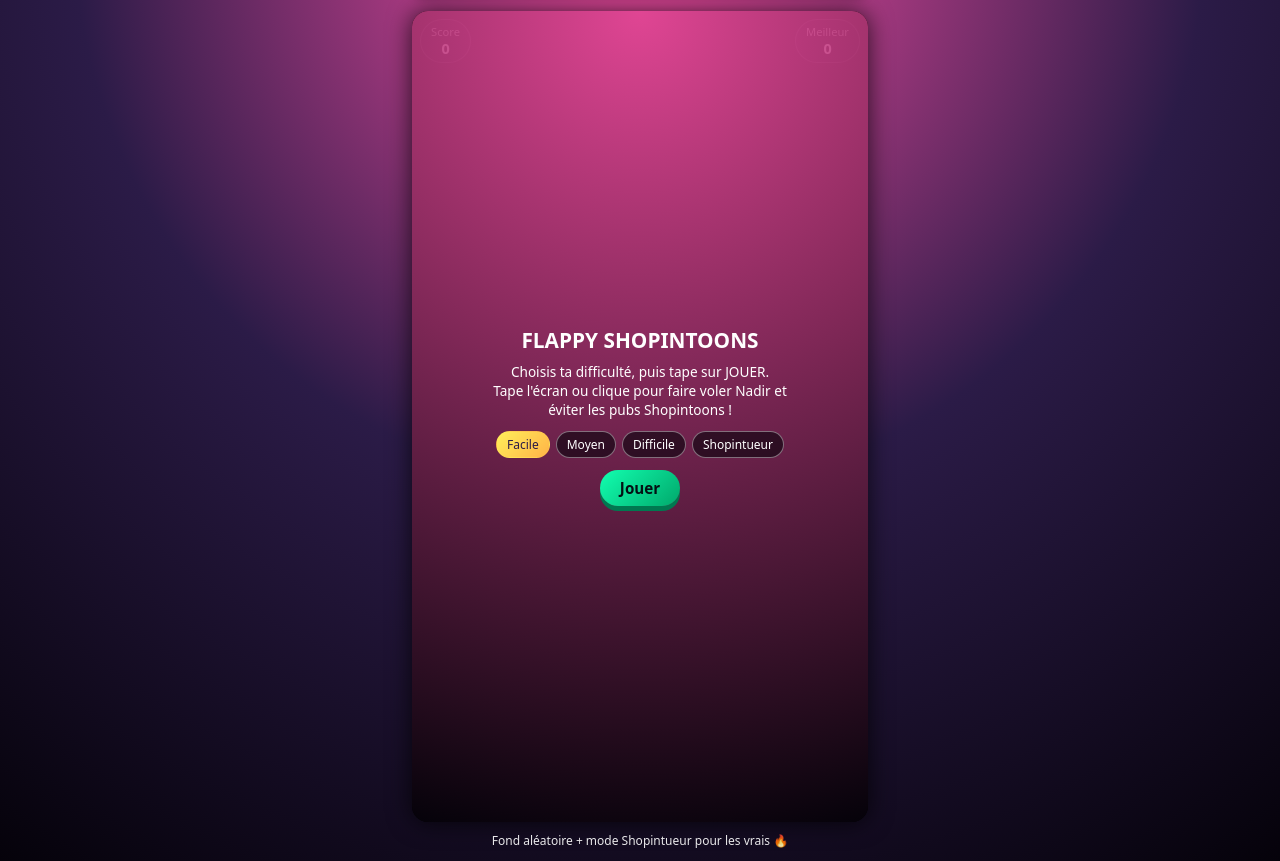
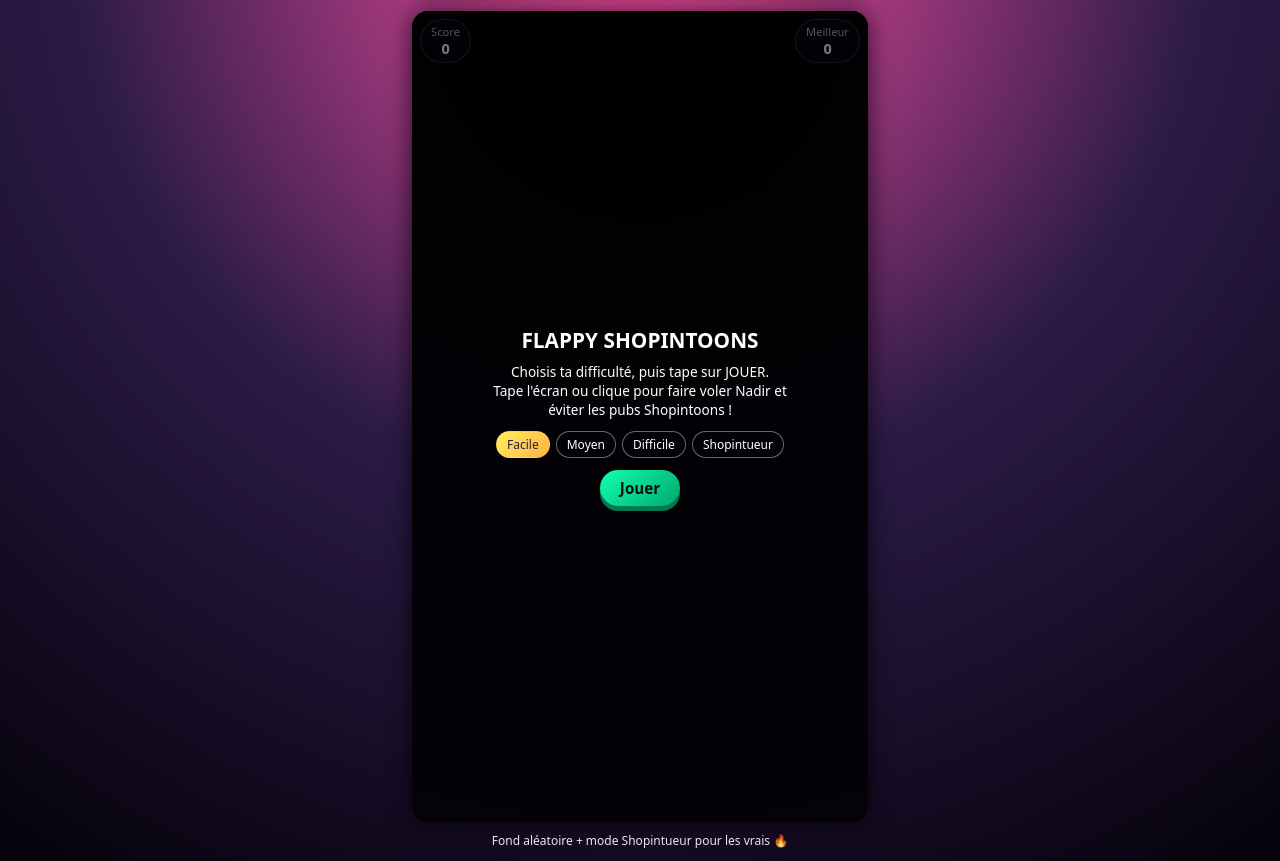
Before and after one commit to shopintoons/shopintoons-bird, a plain HTML site: page index.html in a window 1280 px wide. Shown: the part 73-934 px from the top of the page. Drawn offline with Linux system fonts and the light colour scheme.

Commit message:
Modify background gradient and overlay text max-width
Updated background gradient and increased max-width for overlay text.

```diff
--- a/style.css
+++ b/style.css
@@ -105,7 +105,7 @@ body {
   justify-content: center;
   align-items: center;
   padding: 16px;
-  background: radial-gradient(circle at top, rgba(255, 79, 168, 0.88), rgba(5, 2, 10, 0.95));
+  background: radial-gradient(circle at top, rgba(0, 0, 0, 0.4), rgba(5, 2, 10, 0.95));
 }
 
 .overlay-title {
@@ -119,7 +119,7 @@ body {
   font-size: 0.85rem;
   text-align: center;
   margin-bottom: 12px;
-  max-width: 300px;
+  max-width: 320px;
 }
 
 /* DIFFICULTY */
```
